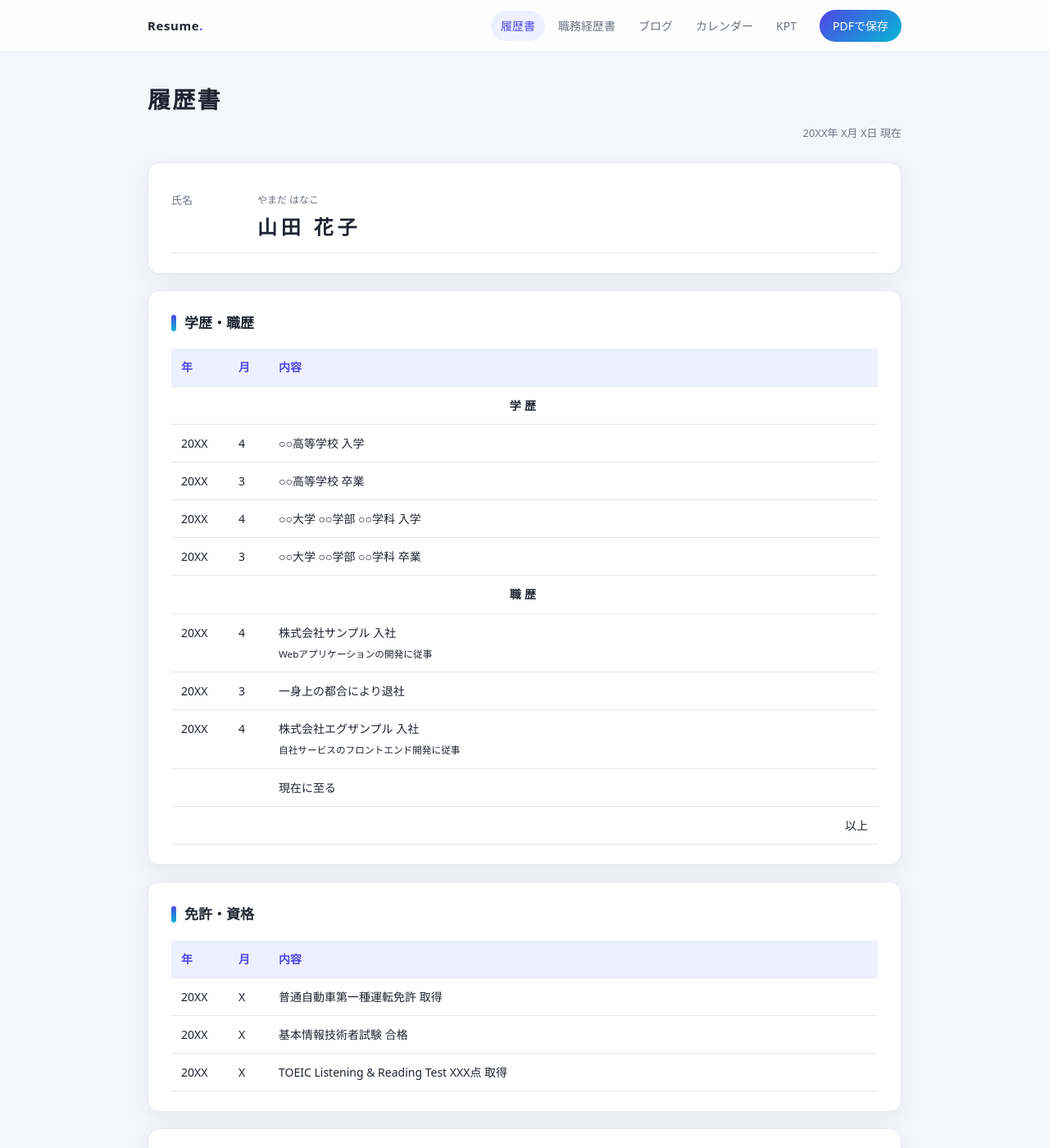
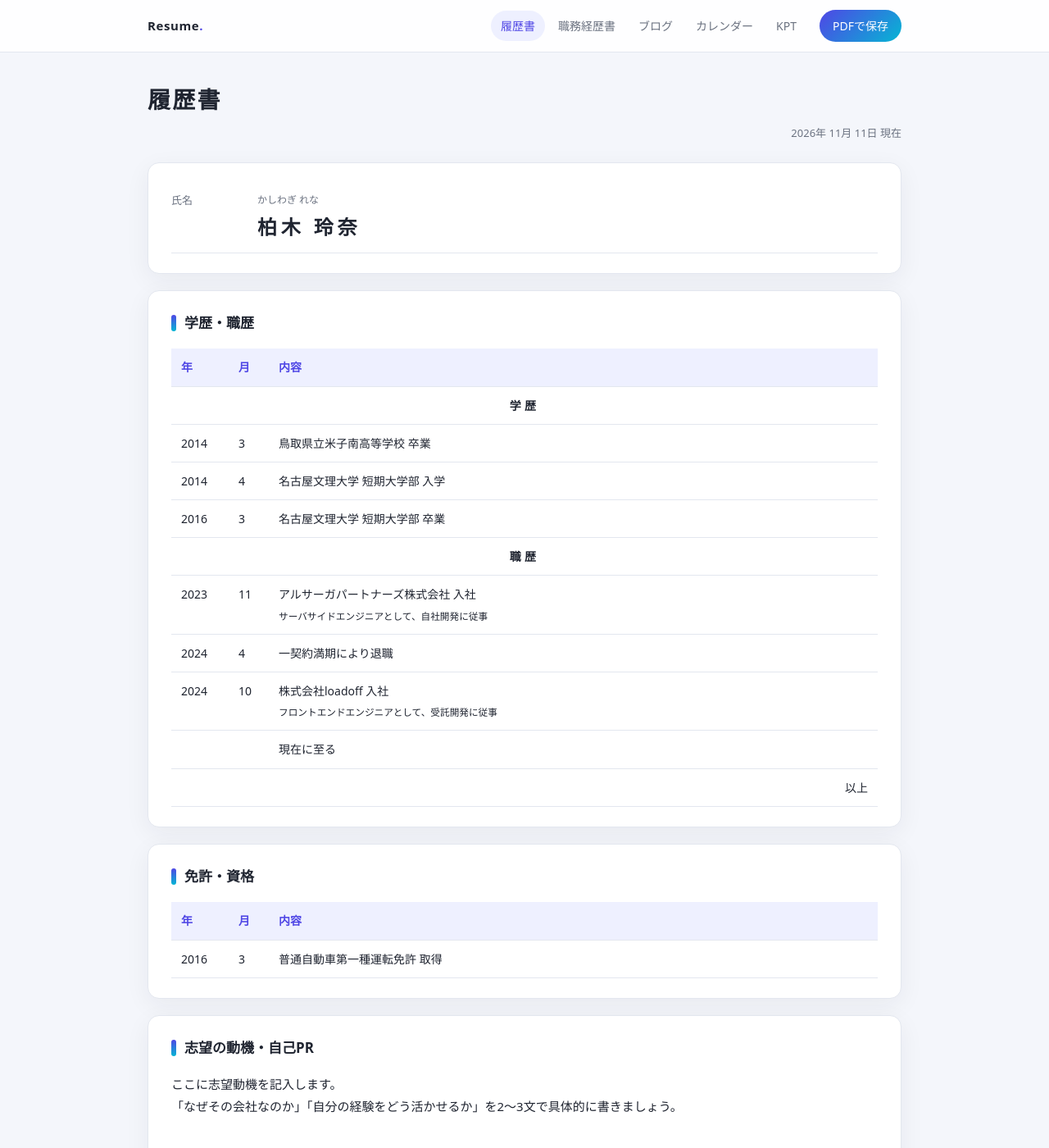
Before and after one commit to kashiwagi-rena/kashiwagi-rena.github.io, a Jekyll site: the page rirekisho.html, which Jekyll copies as it is, in a window 1280 px wide and 1400 px high. Shown: the whole window at 82% size. Built offline with Jekyll 4.4.1, drawn with Linux system fonts in a browser that asks for light colours.

Commit message:
履歴書記入

```diff
--- a/rirekisho.html
+++ b/rirekisho.html
@@ -33,7 +33,7 @@
   <main class="container">
     <h1 class="page-title">履歴書</h1>
     <!-- 提出日（西暦・和暦どちらかに統一する） -->
-    <p class="page-meta">20XX年 X月 X日 現在</p>
+    <p class="page-meta">2026年 11月 11日 現在</p>
 
     <!-- ⚠️ 実際の値は公開リポジトリに書かず、手元のファイルでだけ入力すること -->
     <!-- 公開版は氏名だけ。提出用は private/ のコピーで、生年月日・現住所・電話・メール・写真を追加する -->
@@ -41,8 +41,8 @@
       <dl>
         <dt>氏名</dt>
         <dd>
-          <div class="furigana">やまだ はなこ</div>
-          <div class="name">山田 花子</div>
+          <div class="furigana">かしわぎ れな</div>
+          <div class="name">柏木 玲奈</div>
         </dd>
       </dl>
     </section>
@@ -56,15 +56,14 @@
           </thead>
           <tbody>
             <tr class="row-heading"><td colspan="3">学歴</td></tr>
-            <tr><td>20XX</td><td>4</td><td>○○高等学校 入学</td></tr>
-            <tr><td>20XX</td><td>3</td><td>○○高等学校 卒業</td></tr>
-            <tr><td>20XX</td><td>4</td><td>○○大学 ○○学部 ○○学科 入学</td></tr>
-            <tr><td>20XX</td><td>3</td><td>○○大学 ○○学部 ○○学科 卒業</td></tr>
+            <tr><td>2014</td><td>3</td><td>鳥取県立米子南高等学校 卒業</td></tr>
+            <tr><td>2014</td><td>4</td><td>名古屋文理大学 短期大学部 入学</td></tr>
+            <tr><td>2016</td><td>3</td><td>名古屋文理大学 短期大学部 卒業</td></tr>
 
             <tr class="row-heading"><td colspan="3">職歴</td></tr>
-            <tr><td>20XX</td><td>4</td><td>株式会社サンプル 入社<br><small>Webアプリケーションの開発に従事</small></td></tr>
-            <tr><td>20XX</td><td>3</td><td>一身上の都合により退社</td></tr>
-            <tr><td>20XX</td><td>4</td><td>株式会社エグザンプル 入社<br><small>自社サービスのフロントエンド開発に従事</small></td></tr>
+            <tr><td>2023</td><td>11</td><td>アルサーガパートナーズ株式会社 入社<br><small>サーバサイドエンジニアとして、自社開発に従事</small></td></tr>
+            <tr><td>2024</td><td>4</td><td>一契約満期により退職</td></tr>
+            <tr><td>2024</td><td>10</td><td>株式会社loadoff 入社<br><small>フロントエンドエンジニアとして、受託開発に従事</small></td></tr>
             <tr><td></td><td></td><td>現在に至る</td></tr>
             <tr class="row-end"><td colspan="3">以上</td></tr>
           </tbody>
@@ -80,9 +79,7 @@
             <tr><th class="col-year">年</th><th class="col-month">月</th><th>内容</th></tr>
           </thead>
           <tbody>
-            <tr><td>20XX</td><td>X</td><td>普通自動車第一種運転免許 取得</td></tr>
-            <tr><td>20XX</td><td>X</td><td>基本情報技術者試験 合格</td></tr>
-            <tr><td>20XX</td><td>X</td><td>TOEIC Listening &amp; Reading Test XXX点 取得</td></tr>
+            <tr><td>2016</td><td>3</td><td>普通自動車第一種運転免許 取得</td></tr>
           </tbody>
         </table>
       </div>
--- a/shokumu.html
+++ b/shokumu.html
@@ -32,7 +32,7 @@
 
   <main class="container">
     <h1 class="page-title">職務経歴書</h1>
-    <p class="page-meta">20XX年 X月 X日 現在<br>氏名：山田 花子</p>
+    <p class="page-meta">2026年 11月 11日 現在<br>氏名：柏木 玲奈</p>
 
     <section class="card">
       <h2 class="section-title">職務要約</h2>
```
